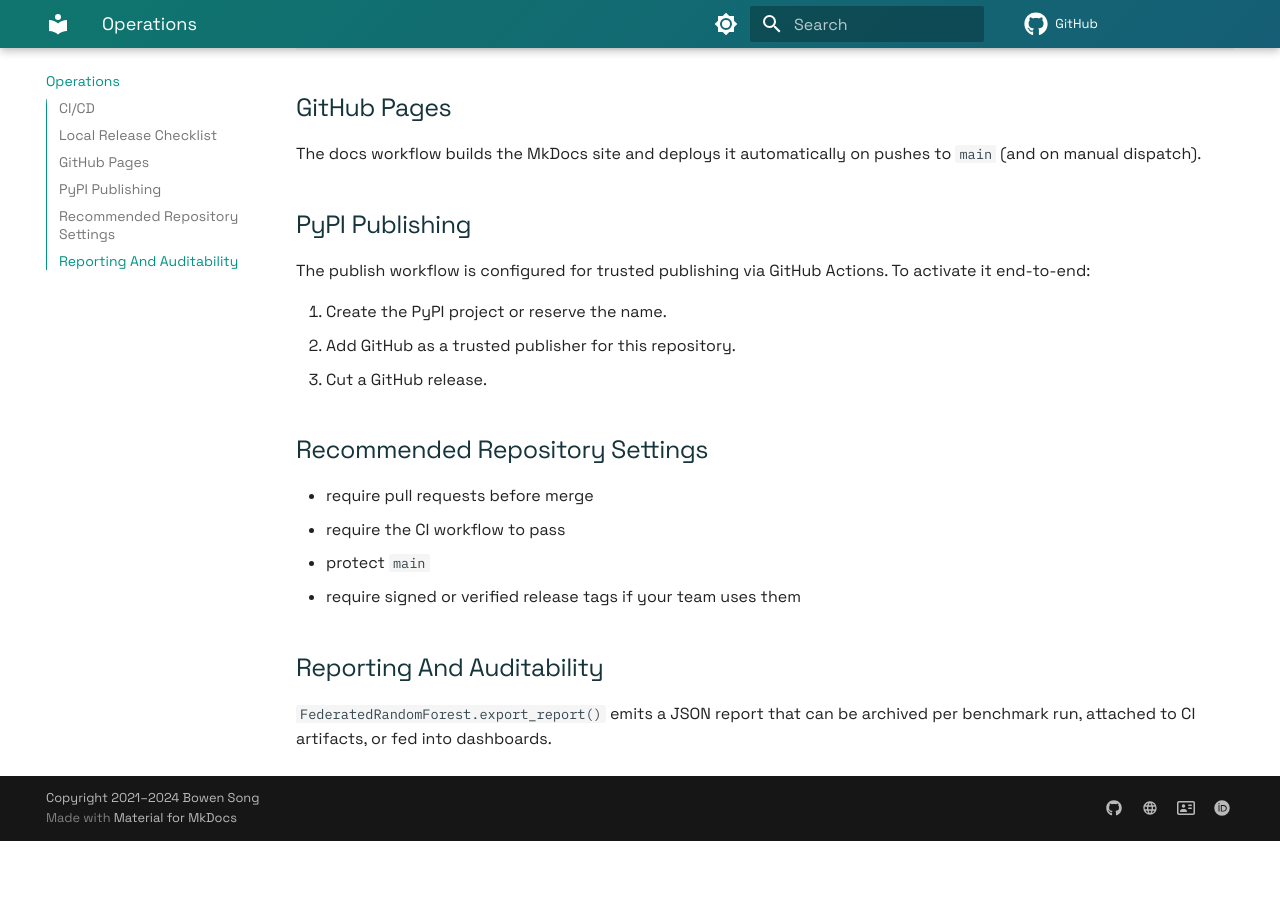
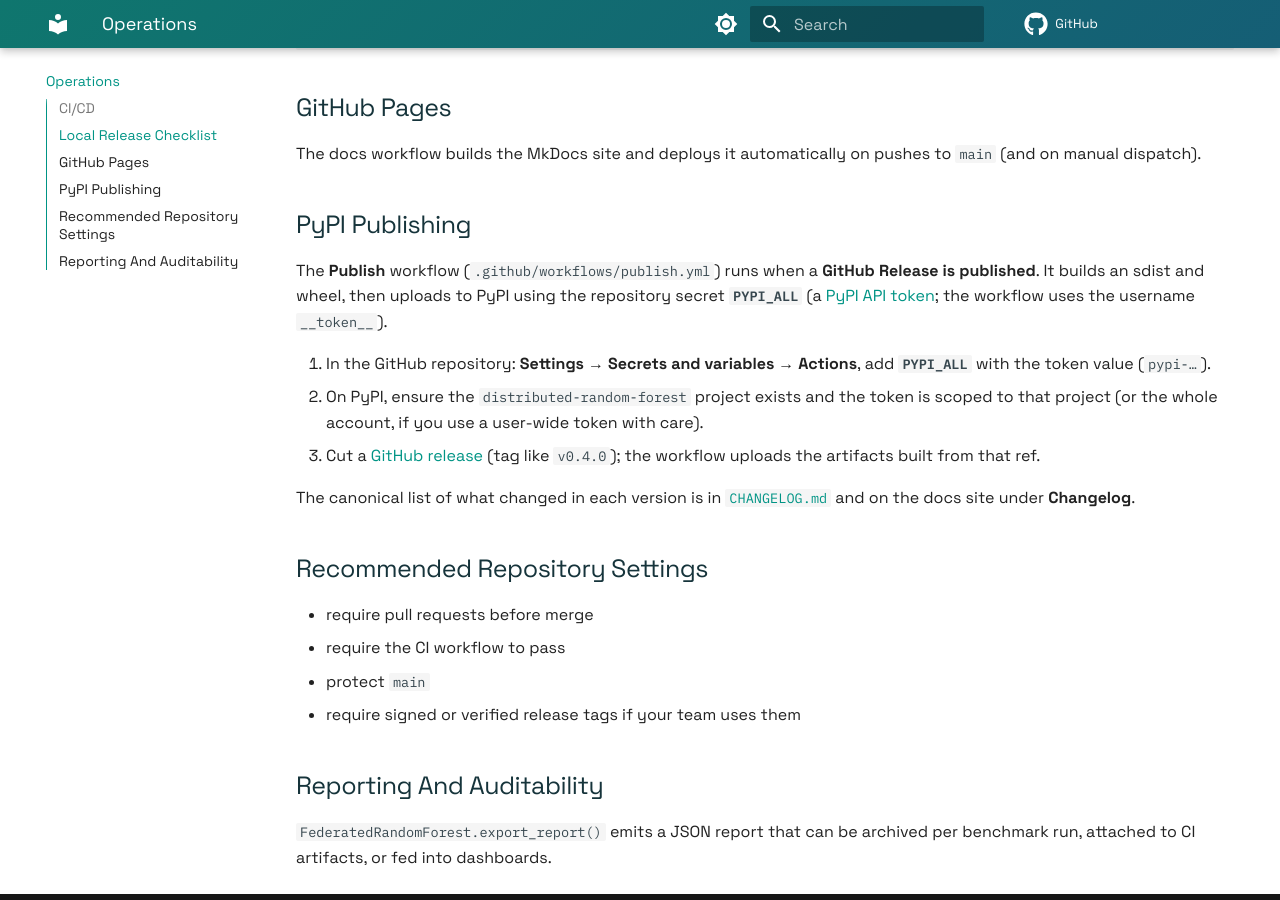
Before and after one commit to Bowenislandsong/distributed_random_forest, an MkDocs documentation site: the page built from docs/operations.md, in a window 1280 px wide and 900 px high, scrolled down 618 px. Built offline with MkDocs 1.6.1 and Material for MkDocs 9.7.7, drawn with Linux system fonts in a browser that asks for light colours; comment, search, counter and statistics services are not loaded; the version menu is left out; before the commit the page ends 1459 px from its top, so only the background shows below that.

Commit message:
chore(release): v0.4.0 — CHANGELOG, docs, PyPI token publish
- Bump version to 0.4.0 (pyproject + __version__ fallback)
- Add CHANGELOG.md and docs/changelog.md (MkDocs nav)
- publish.yml: PyPI via API token secret PYPI_ALL (__token__ user)
- operations.md: document PYPI_ALL and release process

Made-with: Cursor

```diff
--- a/distributed_random_forest/__init__.py
+++ b/distributed_random_forest/__init__.py
@@ -74,7 +74,7 @@ try:
 
     __version__ = version("distributed-random-forest")
 except Exception:  # pragma: no cover
-    __version__ = "0.3.1"
+    __version__ = "0.4.0"
 
 __all__ = [
     "resolve_n_jobs",
--- a/docs/operations.md
+++ b/docs/operations.md
@@ -24,12 +24,13 @@ to `main` (and on manual dispatch).
 
 ## PyPI Publishing
 
-The publish workflow is configured for trusted publishing via GitHub Actions.
-To activate it end-to-end:
+The **Publish** workflow (`.github/workflows/publish.yml`) runs when a **GitHub Release is published**. It builds an sdist and wheel, then uploads to PyPI using the repository secret **`PYPI_ALL`** (a [PyPI API token](https://pypi.org/manage/account/token/); the workflow uses the username `__token__`).
 
-1. Create the PyPI project or reserve the name.
-2. Add GitHub as a trusted publisher for this repository.
-3. Cut a GitHub release.
+1. In the GitHub repository: **Settings → Secrets and variables → Actions**, add **`PYPI_ALL`** with the token value (`pypi-…`).
+2. On PyPI, ensure the `distributed-random-forest` project exists and the token is scoped to that project (or the whole account, if you use a user-wide token with care).
+3. Cut a [GitHub release](https://github.com/Bowenislandsong/distributed_random_forest/releases) (tag like `v0.4.0`); the workflow uploads the artifacts built from that ref.
+
+The canonical list of what changed in each version is in [`CHANGELOG.md`](https://github.com/Bowenislandsong/distributed_random_forest/blob/main/CHANGELOG.md) and on the docs site under **Changelog**.
 
 ## Recommended Repository Settings
 
--- a/mkdocs.yml
+++ b/mkdocs.yml
@@ -89,6 +89,7 @@ nav:
   - "Repository & releases": "repository.md"
   - "Federation strategies & DP": "distributed-strategies.md"
   - "API (Python)": "api.md"
+  - "Changelog": "changelog.md"
   - "License & citation": "citing.md"
 
 # Extra (CSS) under docs/stylesheets/ — use relative file URL for portability
--- a/pyproject.toml
+++ b/pyproject.toml
@@ -4,7 +4,7 @@ build-backend = "setuptools.build_meta"
 
 [project]
 name = "distributed-random-forest"
-version = "0.3.1"
+version = "0.4.0"
 description = "Enterprise-ready distributed and federated Random Forests with orchestration, strategy search, and optional differential privacy"
 readme = "README.md"
 license = { file = "LICENSE" }
@@ -75,7 +75,7 @@ ORCID = "https://orcid.org/0000-0002-5071-3880"
 Repository = "https://github.com/Bowenislandsong/distributed_random_forest"
 Issues = "https://github.com/Bowenislandsong/distributed_random_forest/issues"
 Documentation = "https://bowenislandsong.github.io/distributed_random_forest/"
-Changelog = "https://github.com/Bowenislandsong/distributed_random_forest/releases"
+Changelog = "https://github.com/Bowenislandsong/distributed_random_forest/blob/main/CHANGELOG.md"
 
 [tool.setuptools.packages.find]
 include = ["distributed_random_forest*"]
```
Also changed, not shown: CHANGELOG.md (added, +32 -0 lines), docs/changelog.md (added, +8 -0 lines), 1 other file.
